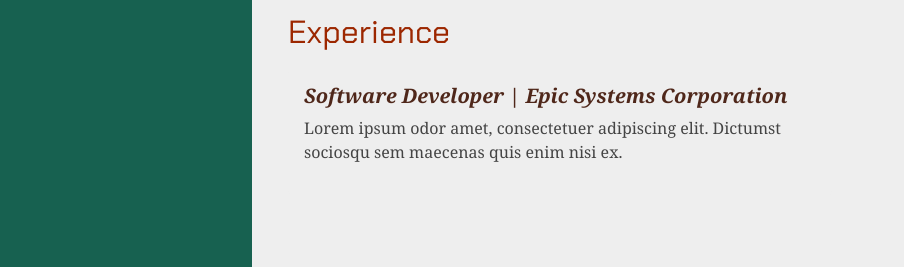
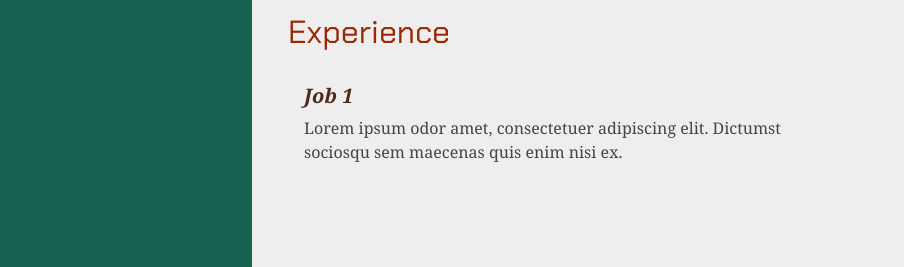
Before and after one commit to ambrosiacvet/l-portfolio, a plain HTML site: page index.html in a window 1280 px wide. Shown: the part 533-800 px from the top of the page, 376-1280 px from the left. Drawn offline with nearby package versions, Linux system fonts and the light colour scheme.

Commit message:
Fixed anonymization

```diff
--- a/index.html
+++ b/index.html
@@ -45,7 +45,7 @@
 
                     <h3 id="list-item-2">Experience</h3>
                     <div class="card">
-                        <h4>Software&nbsp;Developer | Epic&nbsp;Systems&nbsp;Corporation</h4>
+                        <h4>Job 1</h4>
                         <p>Lorem ipsum odor amet, consectetuer adipiscing elit. Dictumst sociosqu sem maecenas quis enim nisi ex.</p>
                     </div>
                     <div class="card">
```
